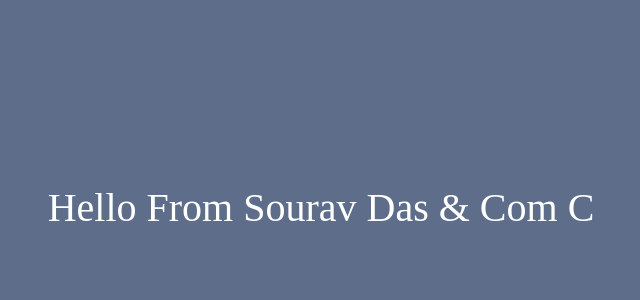
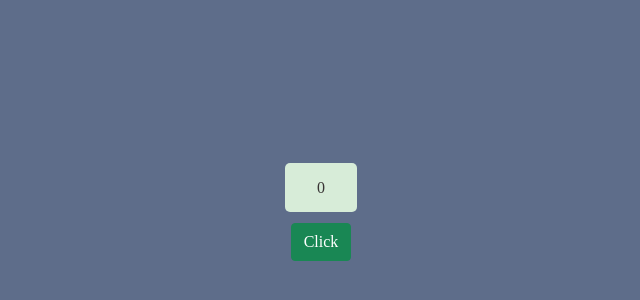
Before and after one commit to svn5969/React-Hooks, a React (Create React App) app: page / in a window 1280 px wide. Shown: the part 188-488 px from the top of the page, without its empty margins (319-959 px from the left). Built offline with nearby package versions, Linux system fonts and the light colour scheme.

Commit message:
add customHook and CustomHookTest file for Custoom Hook Example

```diff
--- a/src/App.js
+++ b/src/App.js
@@ -12,6 +12,7 @@ import UseEffectApi from './components/useEffect Hook/UseEffectApi';
 import Uncontrolled from './components/forms/Uncontrolled';
 import UseReducer from './components/UseReducer/UseReducer';
 import ComA from './components/UseContextAndContextAPI/ComA';
+import CustomHookTest from './components/useEffect Hook/CustomHookTest';
 
 function App() {
   return (
@@ -26,7 +27,8 @@ function App() {
      {/* <UseEffectApi></UseEffectApi> */}
      {/* <Uncontrolled></Uncontrolled> */}
      {/* <UseReducer></UseReducer> */}
-     <ComA></ComA>
+     {/* <ComA></ComA> */}
+     <CustomHookTest></CustomHookTest>
     </div>
   );
 }
--- /dev/null
+++ b/src/components/useEffect Hook/CustomHook.js
@@ -0,0 +1,12 @@
+import {useEffect} from "react";
+
+const CustomHook =(count)=>{
+    useEffect(()=>{
+        if (count >= 1) {
+          document.title = `Chats (${count})`
+        }else{
+            document.title = `Chats`
+        }
+      }, [count])
+}
+export default CustomHook;
--- /dev/null
+++ b/src/components/useEffect Hook/CustomHookTest.js
@@ -0,0 +1,15 @@
+import React, { useEffect, useState } from 'react';
+import CustomHook from './CustomHook'
+const CustomHookTest = () => {
+    const [count,setCount] = useState(0)
+   // custom hook
+   CustomHook(count)
+    return (
+        <div>
+            <h1 className="h1Style">{count}</h1>
+            <button className="btn btn-success" onClick={()=>setCount(count+1)}>Click</button>
+        </div>
+    );
+};
+
+export default CustomHookTest;
```
